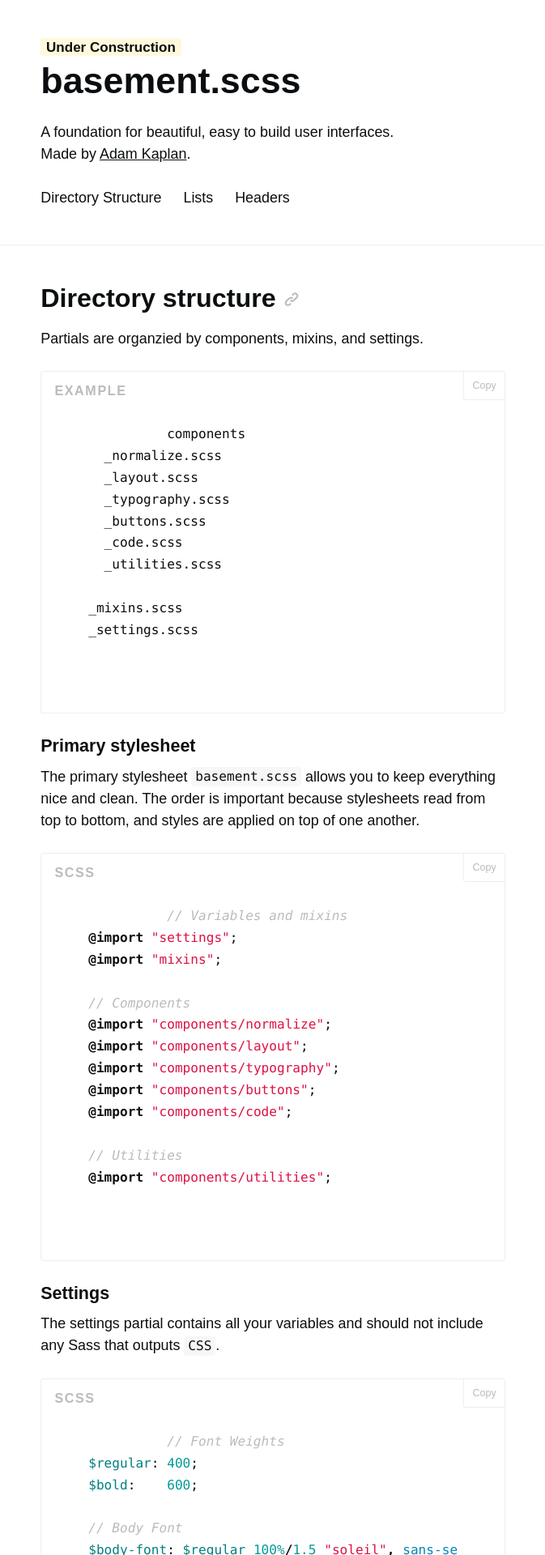
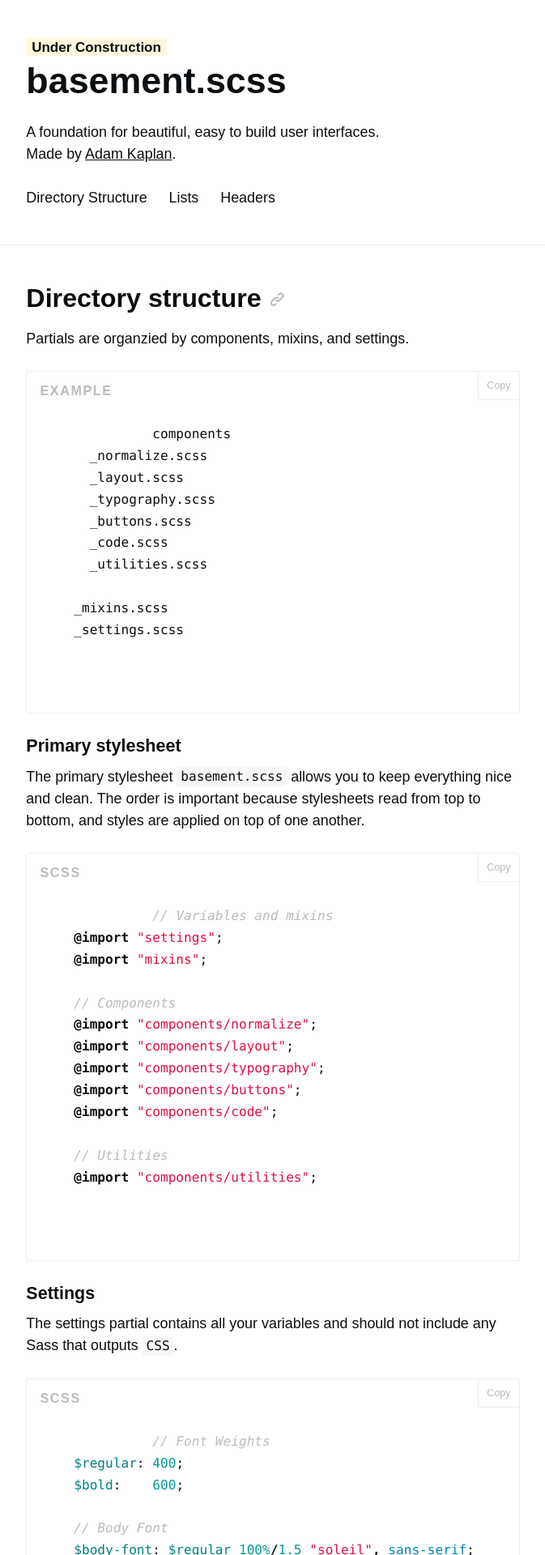
Before and after one commit to aekaplan/css-workshop, a Jekyll site: the page built from index.html, in a window 1280 px wide. Shown: the top 1920 px of the page at 81% size, without its empty margins (303-976 px from the left). Built offline with Jekyll 4.4.1, drawn with Linux system fonts in a browser that asks for light colours; nearby versions of some CDN libraries.

Commit message:
updates content width

```diff
--- a/_includes/scss/settings.scss
+++ b/_includes/scss/settings.scss
@@ -23,7 +23,7 @@ $primary-button:       $primary-color;
 $primary-button-hover: darken($primary-color, 5%);
 
 // Grid
-$content-width: 32em;
+$content-width: 34em;
 
 // Medium screens
 $medium: "(min-width: 40em)";
--- a/_sass/_settings.scss
+++ b/_sass/_settings.scss
@@ -23,7 +23,7 @@ $primary-button:       $primary-color;
 $primary-button-hover: darken($primary-color, 5%);
 
 // Grid
-$content-width: 32em;
+$content-width: 34em;
 
 // Medium screens
 $medium: "(min-width: 40em)";
```
